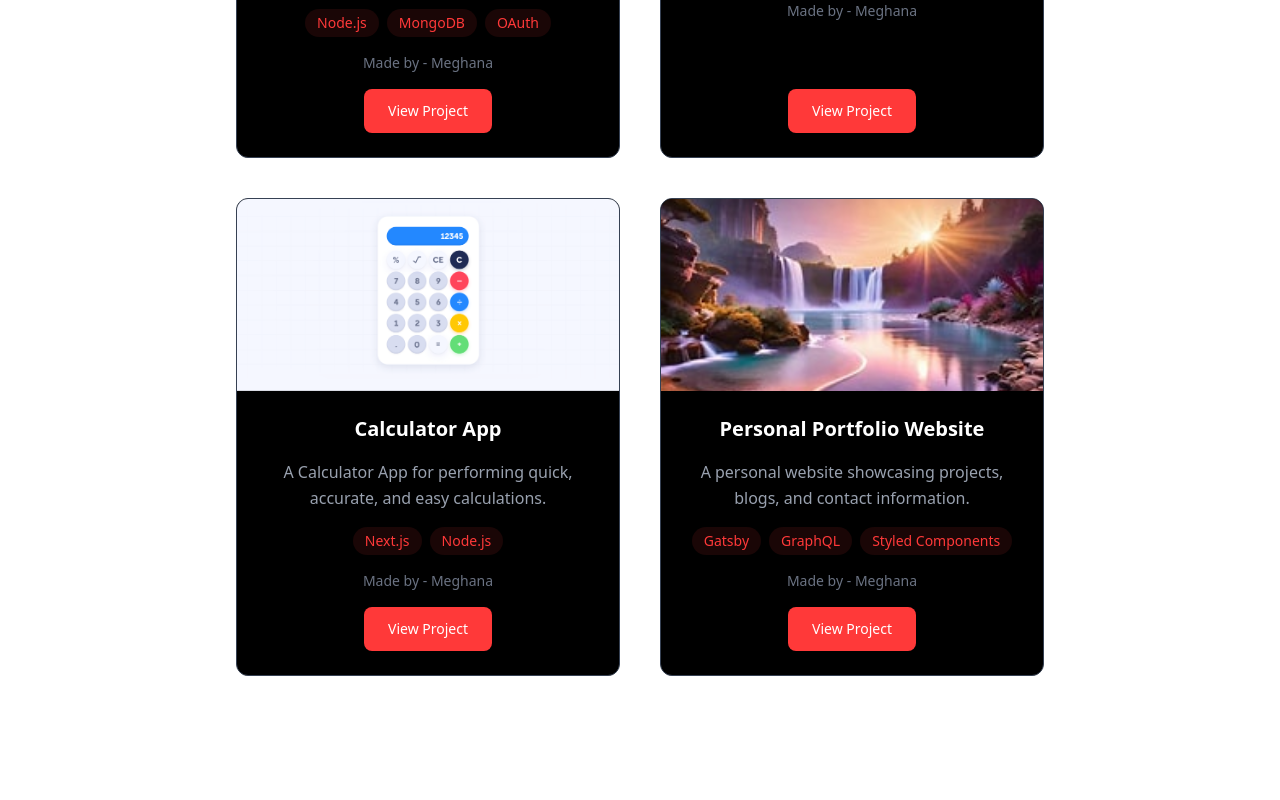
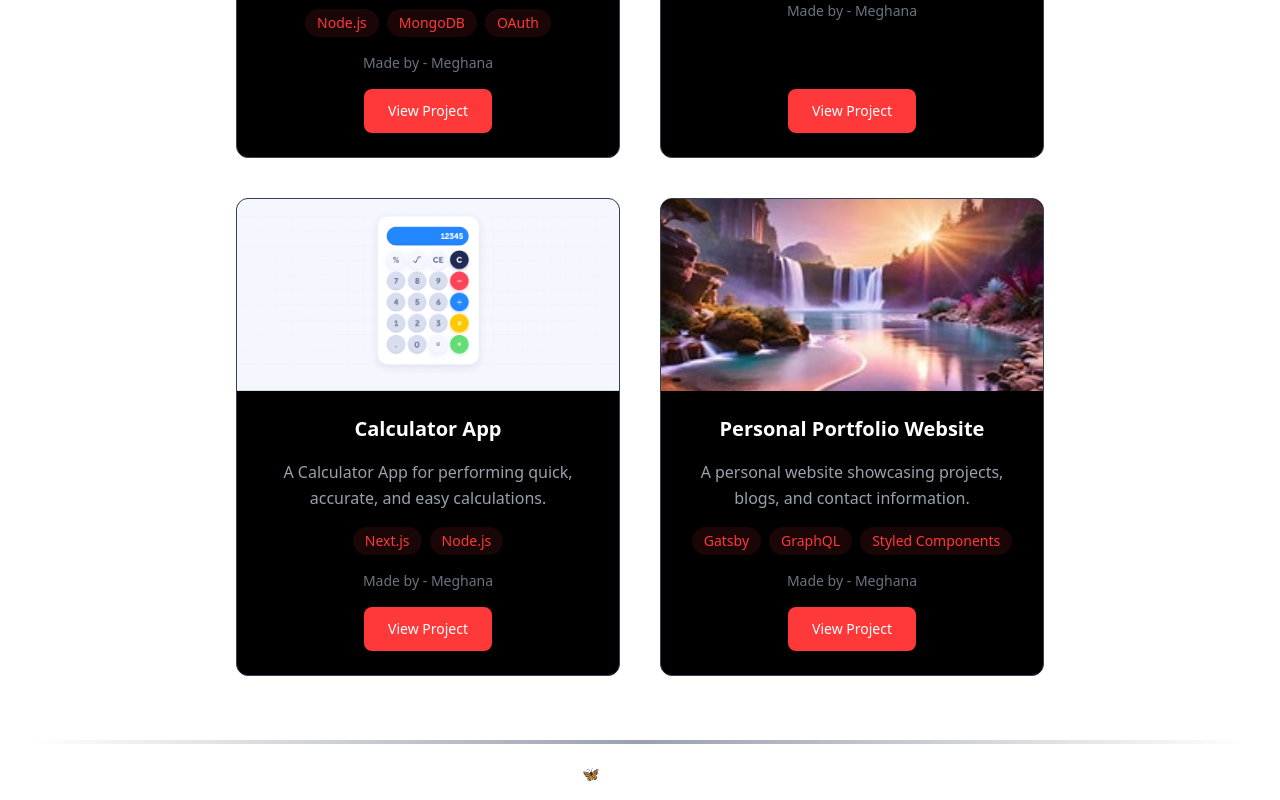
Before and after one commit to meghanamanchala/Personal-Portfolio, a React (Vite) app: page / in a window 1280 px wide. Shown: the part 1972-2772 px from the top of the page. Before the commit the page ends 2696 px from the top, so only its background shows below. Built offline with nearby package versions, Linux system fonts and the light colour scheme.

Commit message:
added footer

```diff
--- a/src/App.jsx
+++ b/src/App.jsx
@@ -1,3 +1,4 @@
+import Footer from "./components/Footer"
 import Hero from "./components/Hero"
 import Navbar from "./components/Navbar"
 import Projects from "./components/Projects"
@@ -15,6 +16,7 @@ const App = () => {
         <Hero />
         <Technologies />
         <Projects />
+        <Footer/>
       </div>
     </div>
   )
--- /dev/null
+++ b/src/components/Footer.jsx
@@ -0,0 +1,14 @@
+import React from "react";
+
+const Footer = () => {
+  return (
+    <footer className="text-white py-4 text-center">
+      <div className="relative w-full h-1 bg-gradient-to-r from-transparent via-gray-400 to-transparent animate-[shine_2s_linear_infinite] mb-5"></div>
+      <p className="text-sm">
+        © {new Date().getFullYear()} Meghana 🦋 | Built with React & Tailwind CSS
+      </p>
+    </footer>
+  );
+};
+
+export default Footer;
```
